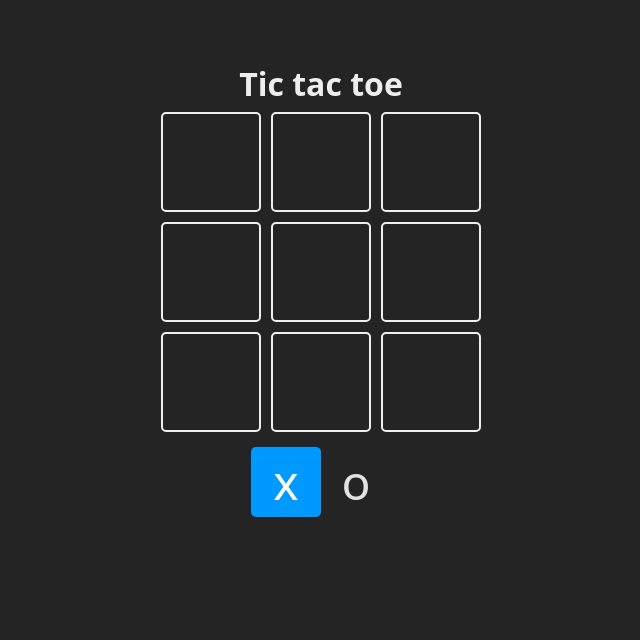
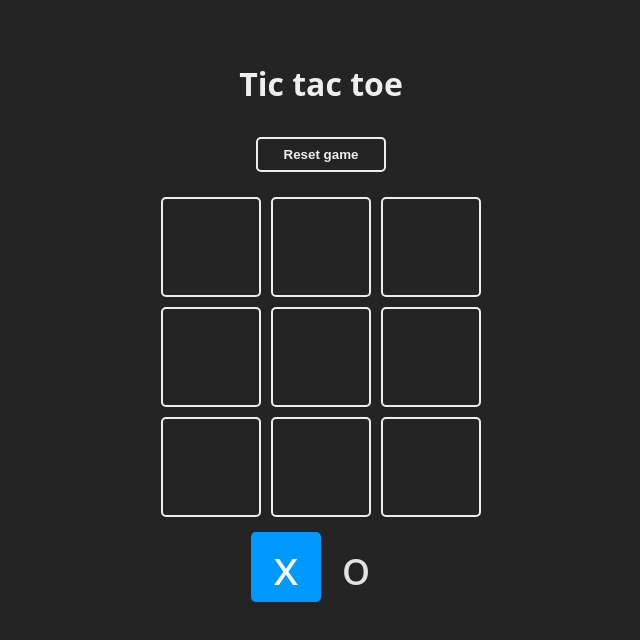
Before and after one commit to manolokR/learningReact, a React (Vite) app in the folder projects/01-tic-tac-toe/: page / in a window 1280 px wide. Shown: the top 640 px of the page, without its empty margins (319-959 px from the left). Built offline with nearby package versions, Linux system fonts and the light colour scheme.

Commit message:
Whole Tic Tac Toe logic, resetGame buttons and winner/draw check

```diff
--- a/projects/01-tic-tac-toe/src/App.jsx
+++ b/projects/01-tic-tac-toe/src/App.jsx
@@ -71,6 +71,19 @@
 
   }
 
+  const resetGame = () => {
+    setBoard(Array(9).fill(null))
+    setTurn(TURNS.X)
+    setWinner(null)
+  }
+
+  const checkEndGame = (newBoard) => {
+
+    //Check if there are any empty squares left.
+    return newBoard.every((square) => square != null)
+
+  }
+
   const updateBoard = (index) => {
 
     //If the square is already filled, we should not update the board.
@@ -86,9 +99,14 @@
     setTurn(newTurn)
 
     //Check if there is a winner
+    //We check the winner after the board is updated (that's why we have to send newBoard)
+    // because of the asynchronous nature of the setBoard function.
     const newWinner = checkWinner(newBoard)
     if(newWinner){
+      //Setting the state is asynchronous.
       setWinner(newWinner)
+    }else if(checkEndGame(newBoard)){
+      setWinner(false) //Draw
     }
 
   }
@@ -97,7 +115,7 @@
     <main className='board'>
 
       <h1>Tic tac toe</h1>
-
+      <button className ='button' onClick={resetGame}> Reset game </button>
       <section className='game'>
         {
           board.map((_, index) => {
@@ -122,6 +140,37 @@
         <Square isSelected={turn == TURNS.O}>  {TURNS.O} </Square>
       </section>
 
+      {
+        winner != null && (
+          <section className='winner'>
+            <div className='text'>
+
+              <h2>
+                {
+                  winner ==false ? 'Draw' : `Winner: ${winner}`
+
+                }
+
+                </h2>
+
+                <header className='win'>
+
+                  {winner && <Square> {winner} </Square>}
+
+                </header>
+
+                <footer>
+                  <button onClick={resetGame}> Play again </button>
+
+                </footer>
+            </div>
+
+          </section>
+        )
+
+
+      }
+
     </main>
 
 
--- a/projects/01-tic-tac-toe/src/index.css
+++ b/projects/01-tic-tac-toe/src/index.css
@@ -46,7 +46,7 @@
   background: transparent;
   border: 2px solid #eee;
   color: #eee;
-  width: 100px;
+  width: 130px;
   border-radius: 5px;
   transition: 0.2s;
   font-weight: bold;
```
